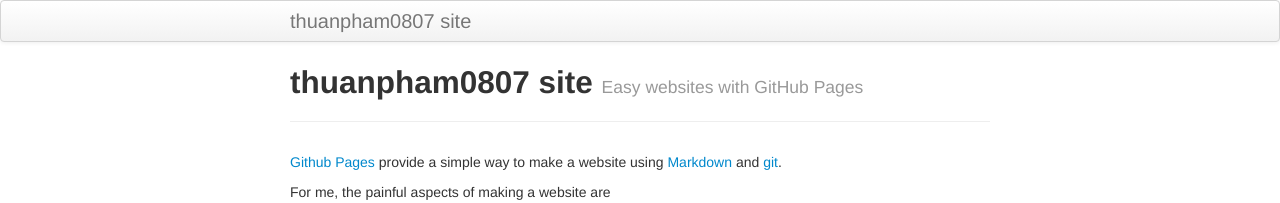
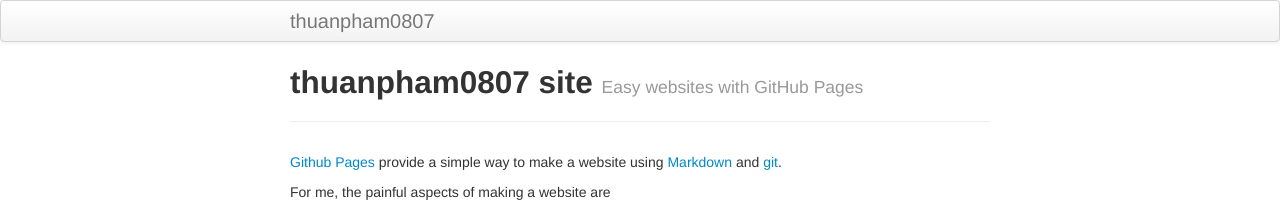
Before and after one commit to thuanpham0807/thuanpham.github.io, a Jekyll site: the page built from index.md, in a window 1280 px wide. Shown: the top 203 px of the page. Built offline with Jekyll 4.4.1, drawn with Linux system fonts in a browser that asks for light colours; some of the changed lines change nothing that is shown.

Commit message:
update config file

```diff
--- a/_config.yml
+++ b/_config.yml
@@ -8,7 +8,7 @@ highlighter: rouge
 # Themes are encouraged to use these universal variables
 # so be sure to set them if your theme uses them.
 #
-title : thuanpham0807 site
+title : thuanpham0807
 author :
   name : thuan pham
   email : thuan.phamvan0807@gmail.com
@@ -17,7 +17,7 @@ author :
   feedburner : nil
 
 # NOTE: Replacing this next line with your own URL
-production_url : https://thuanpham0807.github.io/thuanpham0807_site
+production_url : https://thuanpham0807.github.io
 
 # Tell Github to use the kramdown markdown interpreter
 # (see https://help.github.com/articles/migrating-your-pages-site-from-maruku)
@@ -52,7 +52,7 @@ JB :
   #     This means always setting the protocol (http|https) or prefixing with "/"
   #
   # NOTE: Replace this next line with your own URL, likely with username.github.io
-  BASE_PATH : https://thuanpham0807.github.io/thuanpham0807_site
+  BASE_PATH : https://thuanpham0807.github.io
 
   # By default, the asset_path is automatically defined relative to BASE_PATH plus the enabled theme.
   # ex: [BASE_PATH]/assets/themes/[THEME-NAME]
```
